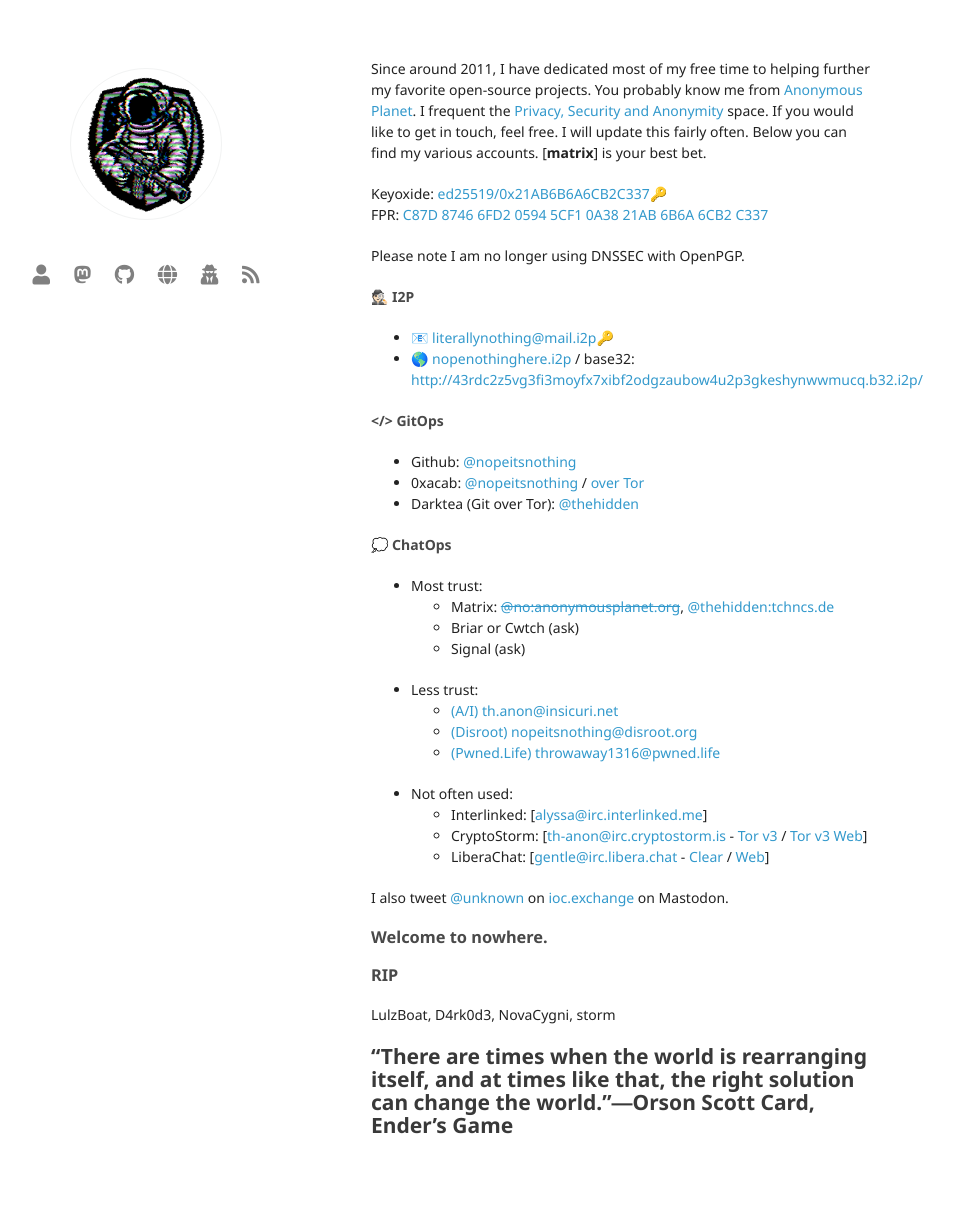
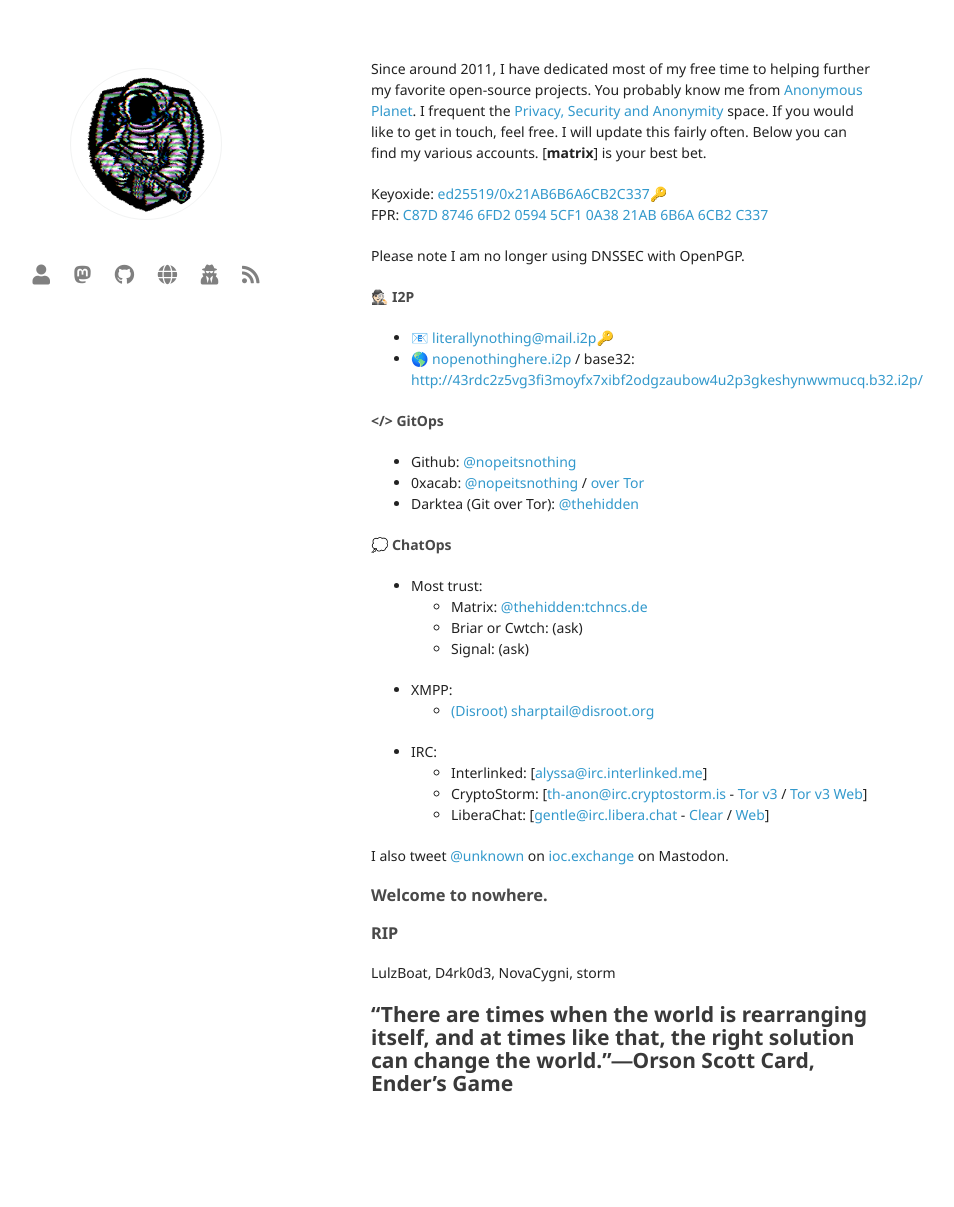
Before and after one commit to nopeitsnothing/itsnothing.net, a Jekyll site: the page built from about.md, in a window 1280 px wide. Shown: the whole page, without its empty margins (199-1153 px from the left). Built offline with Jekyll 4.4.1, drawn with Linux system fonts in a browser that asks for light colours; nearby versions of some CDN libraries; after the commit the page ends 1165 px from its top, so only the background shows below that.

Commit message:
Update chatops
Signed-off-by: nopeitsnothing <no@anonymousplanet.org>

```diff
--- a/about.md
+++ b/about.md
@@ -24,14 +24,12 @@ Please note I am no longer using DNSSEC with OpenPGP.
 
 #### 💭 ChatOps
 - Most trust:
-  - Matrix: [~~@no:anonymousplanet.org~~](https://matrix.to/#/@no:anonymousplanet.org), [@thehidden:tchncs.de](https://matrix.to/#/@thehidden:tchncs.de)
-  - Briar or Cwtch (ask)
-  - Signal (ask)
-- Less trust:
-  - [(A/I) th.anon@insicuri.net](xmpp:th.anon@insicuri.net)
-  - [(Disroot) nopeitsnothing@disroot.org](xmpp:nopeitsnothing@disroot.org)
-  - [(Pwned.Life) throwaway1316@pwned.life](xmpp:throwaway1316@pwned.life)
-- Not often used:
+  - Matrix: [@thehidden:tchncs.de](https://matrix.to/#/@thehidden:tchncs.de)
+  - Briar or Cwtch: (ask)
+  - Signal: (ask)
+- XMPP:
+  - [(Disroot) sharptail@disroot.org](xmpp:sharptail@disroot.org)
+- IRC:
   - Interlinked: \[[alyssa@irc.interlinked.me](irc://irc.interlinked.me/alyssa)\]
   - CryptoStorm: \[[th-anon@irc.cryptostorm.is](irc://irc.cryptostorm.is/th-anon) - [Tor v3](ircs://stormwio4d5qkewys7ymh5lezxs35qweyomvyeqddcxgkslt3sfltsad.onion:6697/cryptostorm) / [Tor v3 Web](http://stormu36id5e62n2i7kq3v7batuy34dimpijx5euklgl5bwi65eaycyd.onion/chat/)\]
   - LiberaChat: \[[gentle@irc.libera.chat](irc://irc.libera.chat/) - [Clear](ircs://irc.libera.chat:6697) / [Web](https://web.libera.chat/)\]
```
Also changed, not shown: 3 other files.
